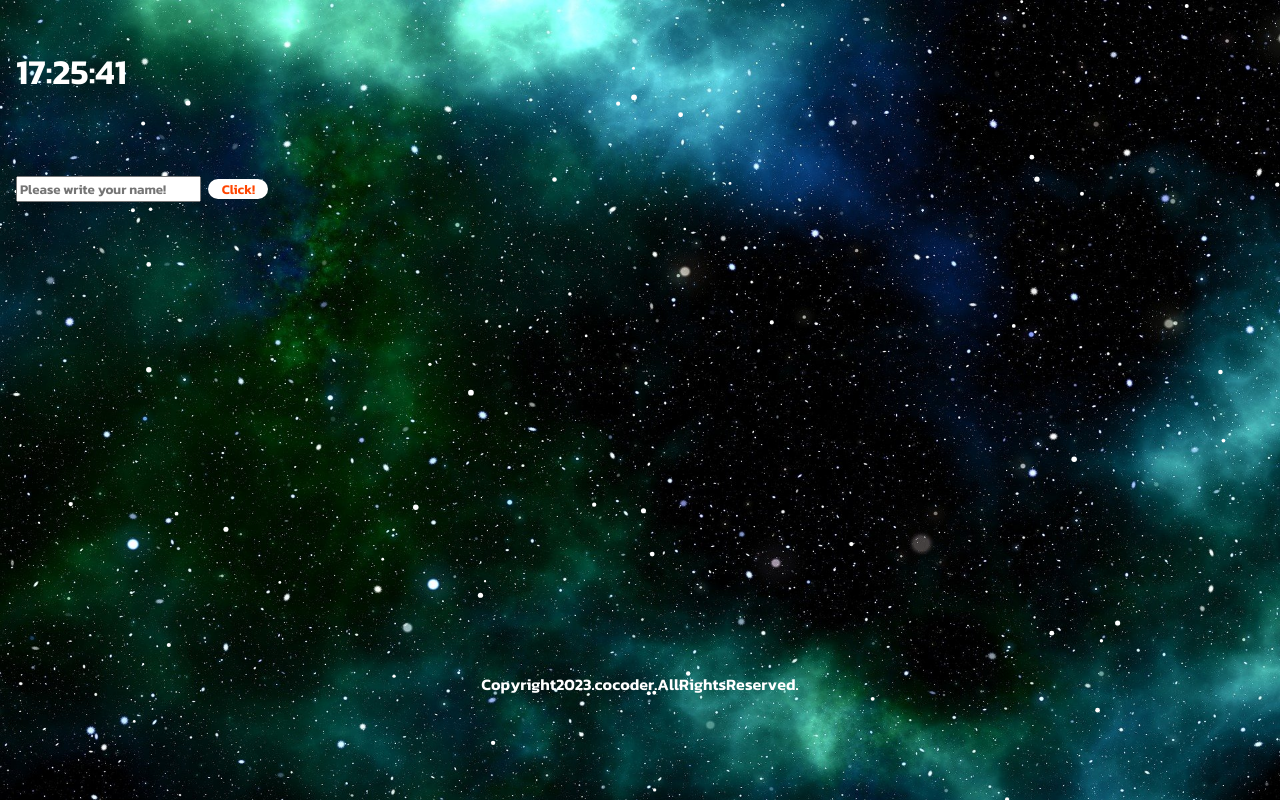
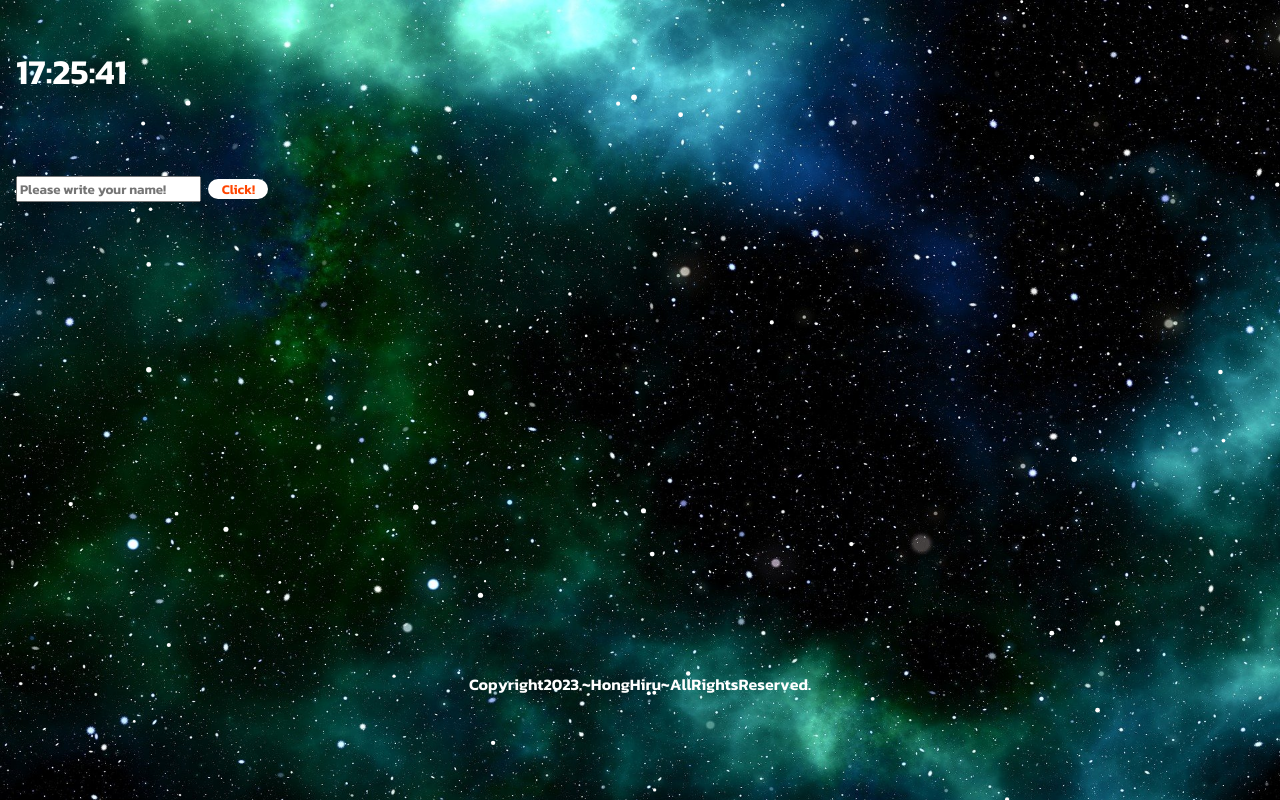
Before and after one commit to HongHiru/JS_challenges, a plain HTML site: page index.html in a window 1280 px wide. Drawn offline with Linux system fonts and the light colour scheme.

Commit message:
Update index.html

```diff
--- a/index.html
+++ b/index.html
@@ -37,7 +37,7 @@
     </div>
     <footer>
       <p>
-        <span id="wave">Copyright 2023. cocoder. All Rights Reserved.</span>
+        <span id="wave">Copyright 2023. ~ HongHiru ~ All Rights Reserved.</span>
       </p>
     </footer>
     <canvas></canvas>
```
